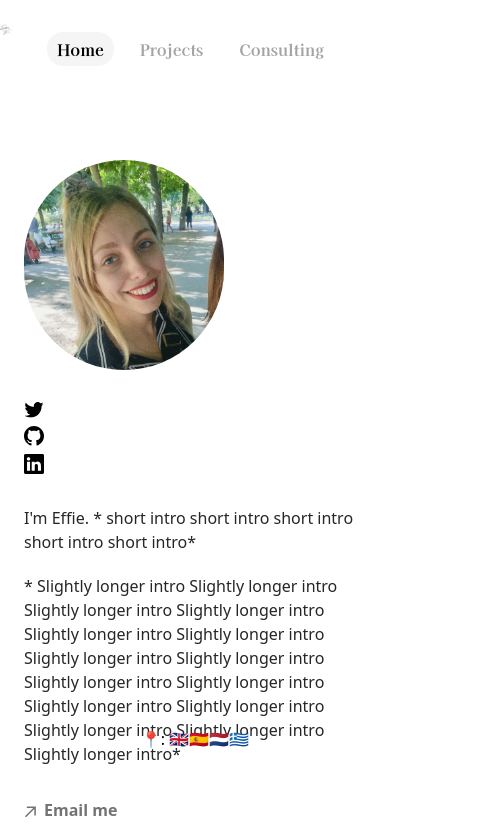
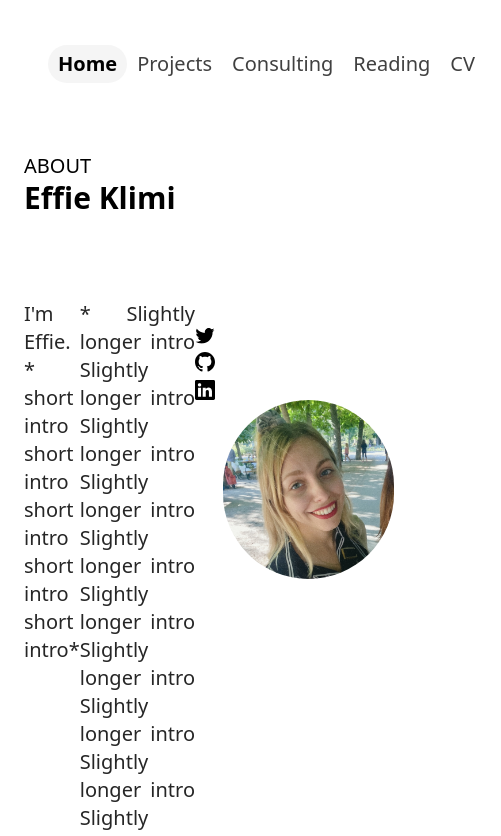
Before and after one commit to effieklimi/effie-bio, a Next.js app: page / in a window 390 px wide. Shown: the top 836 px of the page, 501 px wide, since content can reach past the window. Built offline with nearby package versions, Linux system fonts and the light colour scheme.

Commit message:
fixing it for mobile

```diff
--- a/app/consulting/page.tsx
+++ b/app/consulting/page.tsx
@@ -1,9 +1,6 @@
 import type { Metadata } from 'next';
 import {
-  GitHubIcon,
-  YoutubeIcon,
   ArrowIcon,
-  TwitterIcon,
 } from 'components/icons';
 
 export const metadata: Metadata = {
@@ -11,17 +8,17 @@ export const metadata: Metadata = {
   description: '',
 };
 
-export default function AboutPage() {
+export default function ConsultingPage() {
   return (
-    <div>
+    <div className="max-w-5xl">
         <section>
-          <h1 className="mx-3 max-w-[590px] font-bold text-3xl font-serif">Consulting</h1>
-          <p className="mx-3 my-5 max-w-[590px] text-neutral-800 dark:text-neutral-700">
+          <h1 className="mx-3 font-bold text-3xl font-serif">Consulting</h1>
+          <p className="mx-3 my-5 text-neutral-800 dark:text-neutral-700">
             Talk about consulting etc
           </p>
-          <div className="mx-3 max-w-[590px] prose prose-neutral dark:prose-invert text-neutral-800 dark:text-neutral-200">
+          <div className="mx-3  text-neutral-800 dark:text-neutral-200">
 
-            <hr />
+          <hr className="h-px my-4 bg-gray-200 border-0 dark:bg-gray-900"/>
 
 
             <div className="flex flex-col gap-2 md:flex-row md:gap-2">
--- a/app/layout.tsx
+++ b/app/layout.tsx
@@ -58,22 +58,19 @@ export default function RootLayout({
     <html
       lang="en"
       className={clsx(
-        'text-black bg-white',
-        kaisei.variable
+        'text-black bg-white font-sans',
+        // kaisei.variable
       )}
     >
-      <body className="antialiased flex flex-1 flex-col min-h-screen max-w-4xl mb-40 mx-4 lg:mx-auto">
+      <body className="antialiased flex flex-1 flex-col min-h-screen max-w-5xl mb-40 mx-4 lg:mx-auto">
 
-        <div className="md:mt-20 text-white">
-            .
-        </div>
-
-        <div className="flex flex-col h-5/6">
-            <div>
+        <div className="flex flex-col h-min">
+            <div className="my-8">
               <Sidebar />
             </div>
 
-            <main className="flex-auto min-w-0 mt-6 md:mt-0 flex flex-col px-2 md:px-0 text-m">
+
+            <main className="min-w-0 mt-6 md:mt-0 flex flex-col px-2 md:px-0 text-xl text-black">
               {children}
             </main>
         </div>
--- a/app/page.tsx
+++ b/app/page.tsx
@@ -15,17 +15,33 @@ export default async function HomePage() {
 
   return (
     <div>
-    <section>
-      {/* <h1 className="font-bold text-3xl font-serif">{name}</h1> */}
-      <div className="flex items-start md:items-center my-8 flex-col md:flex-row">
-        <Image
-          alt={name}
-          className="rounded-full"
-          src={avatar}
-          placeholder="blur"
-          width={200}
-          priority
-        />
+    <section >
+    {/* <hr/> */}
+
+      <h1 className="text-xl font-serif">ABOUT</h1>
+      <h1 className="text-3xl font-bold font-serif">Effie Klimi</h1>
+
+      <div className="flex items-start md:items-center place-self-center my-8 flex-col md:flex-row space-x-7">
+
+
+
+
+
+
+      </div>
+
+      <div className="flex md:flex-row justify-between">
+
+        <div className="flex md:flex-col w-2/3">
+          <p className="my-5 text-neutral-800 dark:text-neutral-600 text-justify">
+            {about()}
+          </p>
+          <p className="my-5 text-neutral-800 dark:text-neutral-600 text-justify">
+            {bio()}
+          </p>
+        </div>
+
+        <div className="flex items-start md:items-center my-4 flex-col md:flex-row space-x-7">
                 <div className="mt-8 md:mt-0 ml-0 md:ml-6 space-y-2 dark:text-neutral-500">
                     <a
                       rel="noopener noreferrer"
@@ -52,13 +68,18 @@ export default async function HomePage() {
                       <LinkedInIcon />
                     </a>
                 </div>
+
+                <Image
+                  alt={name}
+                  className="h-100 w-100 md:items-center rounded-full"
+                  src={avatar}
+                  placeholder="blur"
+                  width={200}
+                  priority
+                />
         </div>
-      <p className="my-5 text-neutral-800 dark:text-neutral-600">
-        {about()}
-      </p>
-      <p className="my-5 text-neutral-800 dark:text-neutral-600">
-        {bio()}
-      </p>
+      </div>
+
       <ul className="flex flex-col md:flex-row mt-8 space-x-0 md:space-x-4 space-y-2 md:space-y-0 font-sm text-neutral-500 dark:text-neutral-400">
         <li>
           <a
--- a/app/projects/page.tsx
+++ b/app/projects/page.tsx
@@ -8,14 +8,15 @@ export const metadata: Metadata = {
 
 export default function AboutPage() {
   return (
+    <div className="max-w-5xl">
     <section>
-      <h1 className="mx-3 max-w-[590px] font-bold max-w-[600px] text-3xl font-serif">What I'm making</h1>
-      <p className="mx-3 my-5 max-w-[590px] text-neutral-800 dark:text-neutral-600">
+      <h1 className="mx-3 font-bold text-3xl font-serif">What I'm making</h1>
+      <p className="mx-3 my-5 text-neutral-800 dark:text-neutral-600">
          Text here
       </p>
-      <div className="max-w-[590px] mx-3 prose prose-neutral dark:prose-invert text-neutral-800 dark:text-neutral-200">
+      <div className="mx-3 text-neutral-800 dark:text-neutral-200">
 
-        <hr />
+        <hr className="h-px my-4 bg-gray-200 border-0 dark:bg-gray-900"/>
 
 
         <div className="flex flex-col gap-2 md:flex-row md:gap-2">
@@ -33,5 +34,6 @@ export default function AboutPage() {
         </div>
       </div>
     </section>
+    </div>
   );
 }
--- a/app/reading/page.tsx
+++ b/app/reading/page.tsx
@@ -8,14 +8,16 @@ export const metadata: Metadata = {
 
 export default function AboutPage() {
   return (
+    <div className="max-w-5xl">
+
     <section>
       <h1 className="mx-3 font-bold text-3xl font-serif">Substacks/pubs</h1>
       <p className="mx-3 my-5 max-w-[600px] text-neutral-800 dark:text-neutral-700">
          Books - publication bibliographies - substacks
       </p>
-      <div className="mx-3 prose prose-neutral dark:prose-invert text-neutral-800 dark:text-neutral-200">
+      <div className="mx-3 text-neutral-800 dark:text-neutral-200">
 
-        <hr />
+      <hr className="h-px my-4 bg-gray-200 border-0 dark:bg-gray-900"/>
 
 
         <div className="flex flex-col gap-2 md:flex-row md:gap-2">
@@ -33,5 +35,6 @@ export default function AboutPage() {
         </div>
       </div>
     </section>
+    </div>
   );
 }
--- a/components/sidebar.tsx
+++ b/components/sidebar.tsx
@@ -1,7 +1,7 @@
 'use client';
 
 import clsx from 'clsx';
-import logo from '../app/ek.jpg';
+import { logo } from 'lib/info';
 import { usePathname } from 'next/navigation';
 import Link from 'next/link';
 import Image from 'next/image';
@@ -19,9 +19,12 @@ const navItems = {
   '/consulting': {
     name: 'Consulting',
   },
-  // '/reading': {
-  //   name: "Reading",
-  // },
+  '/reading': {
+    name: "Reading",
+  },
+  '/CV': {
+    name: "CV",
+  },
 };
 
 function Logo() {
@@ -75,15 +78,22 @@ export default function Navbar() {
   }
 
   return (
-    <header className="flex flex-row md:flex-col items-start md:items-center md:w-[200px] md:flex-shrink-0 -mx-4 md:mx-0 md:px-0 font-serif space-x-4 md:space-x-0">
-      <div className="h-20 w-20 md:h-auto md:w-auto">
-        <Logo  />
+    <header className="flex flex-row md:flex-row justify-between items-center md:w-full md:flex-shrink-0 px-0 font-serif space-x-4 md:space-x-0">
+      <div className=" h-auto md:h-auto md:w-auto flex flex-row space-x-4">
+        <Image className="h-16 w-16" src={logo} alt="logo"/>
+        {/* <div className="md:font-bold font-serif md:text-4xl md:py-2">
+            Effie Klimi
+        </div> */}
+
       </div>
+
+
+
       <nav
-        className="flex flex-row md:flex-col items-start md:items-center relative px-4 md:px-0 pb-0 fade md:overflow-auto scroll-pr-6 md:relative space-x-4 md:space-x-0"
+        className="flex flex-row md:flex-row items-start md:items-center relative px-4 md:px-0 pb-0 fade md:overflow-auto scroll-pr-6 md:relative space-x-4 md:space-x-0"
         id="nav"
       >
-        <div className="flex flex-row md:flex-col space-x-4 md:space-x-0 pr-10 mb-2 mt-2 md:mt-0">
+        <div className="flex flex-row md:flex-row justify-end text-xl">
           {Object.entries(navItems).map(([path, { name }]) => {
             const isActive = path === pathname;
             return (
@@ -91,9 +101,9 @@ export default function Navbar() {
                 key={path}
                 href={path}
                 className={clsx(
-                  'transition-all hover:text-neutral-400 dark:hover:text-neutral-900 flex align-middle',
+                  'transition-all hover:text-neutral-400 dark:hover:text-black flex align-middle',
                   {
-                    'text-neutral-400': !isActive,
+                    'text-neutral-700': !isActive,
                     'font-bold': isActive,
                   }
                 )}
@@ -102,7 +112,7 @@ export default function Navbar() {
                   {name}
                   {path === pathname ? (
                     <motion.div
-                      className="absolute inset-0 bg-neutral-100 dark:bg-neutral-200 rounded-2xl z-[-1]"
+                      className="absolute inset-0 bg-neutral-100 dark:bg-neutral-200 rounded-full z-[-1]"
                       layoutId="sidebar"
                       transition={{
                         type: 'spring',
--- a/lib/info.tsx
+++ b/lib/info.tsx
@@ -1,7 +1,9 @@
 import me from '../app/avatar.jpg';
+import ek from '../app/ek.jpg';
 
 export const name = 'Effie Klimi';
 export const avatar = me;
+export const logo = ek;
 export const about = () => {
   return (
     <>
```
Also changed, not shown: app/ek-cursive.jpg (added), app/ek.jpg. Lines whose indentation alone changed are shown as unchanged.
